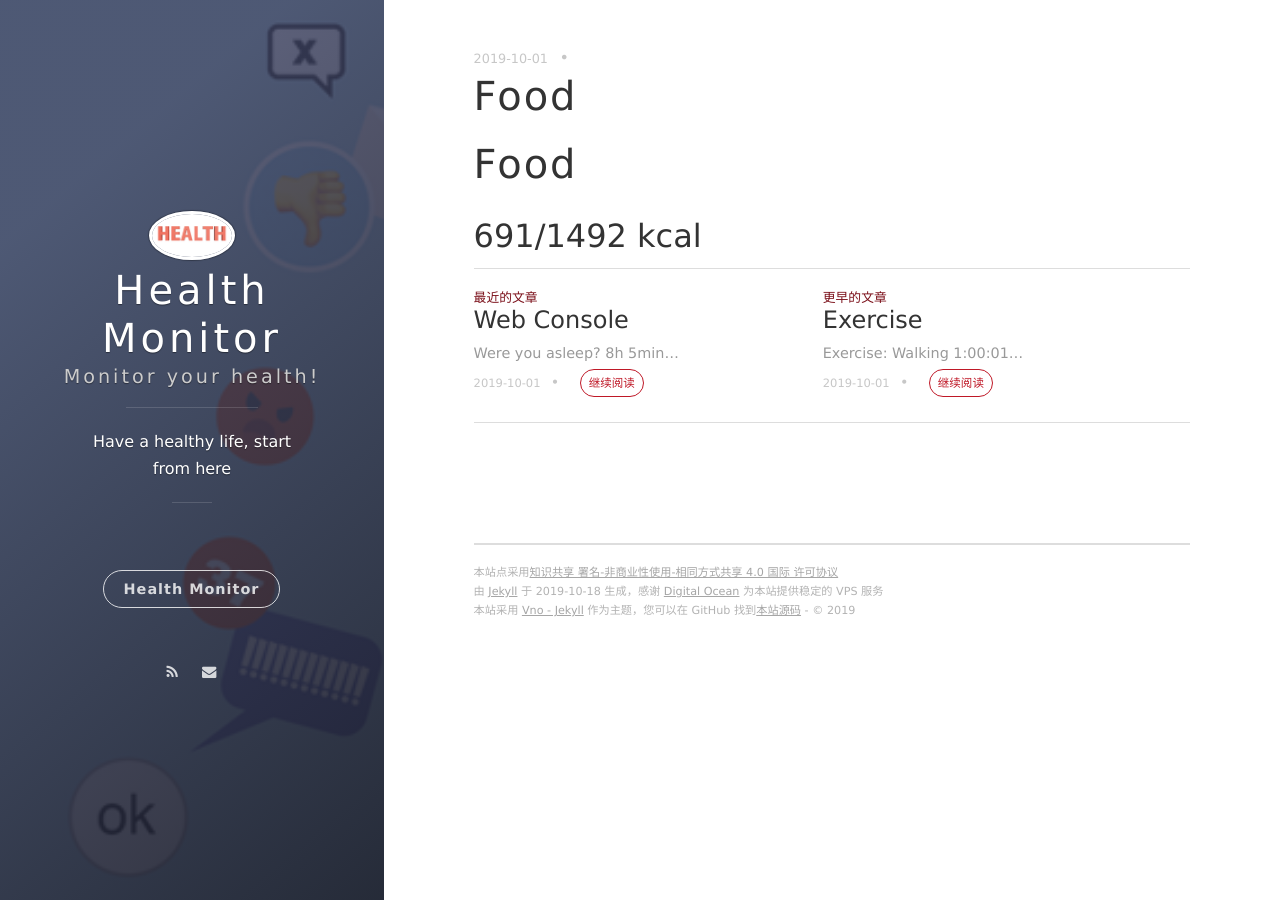
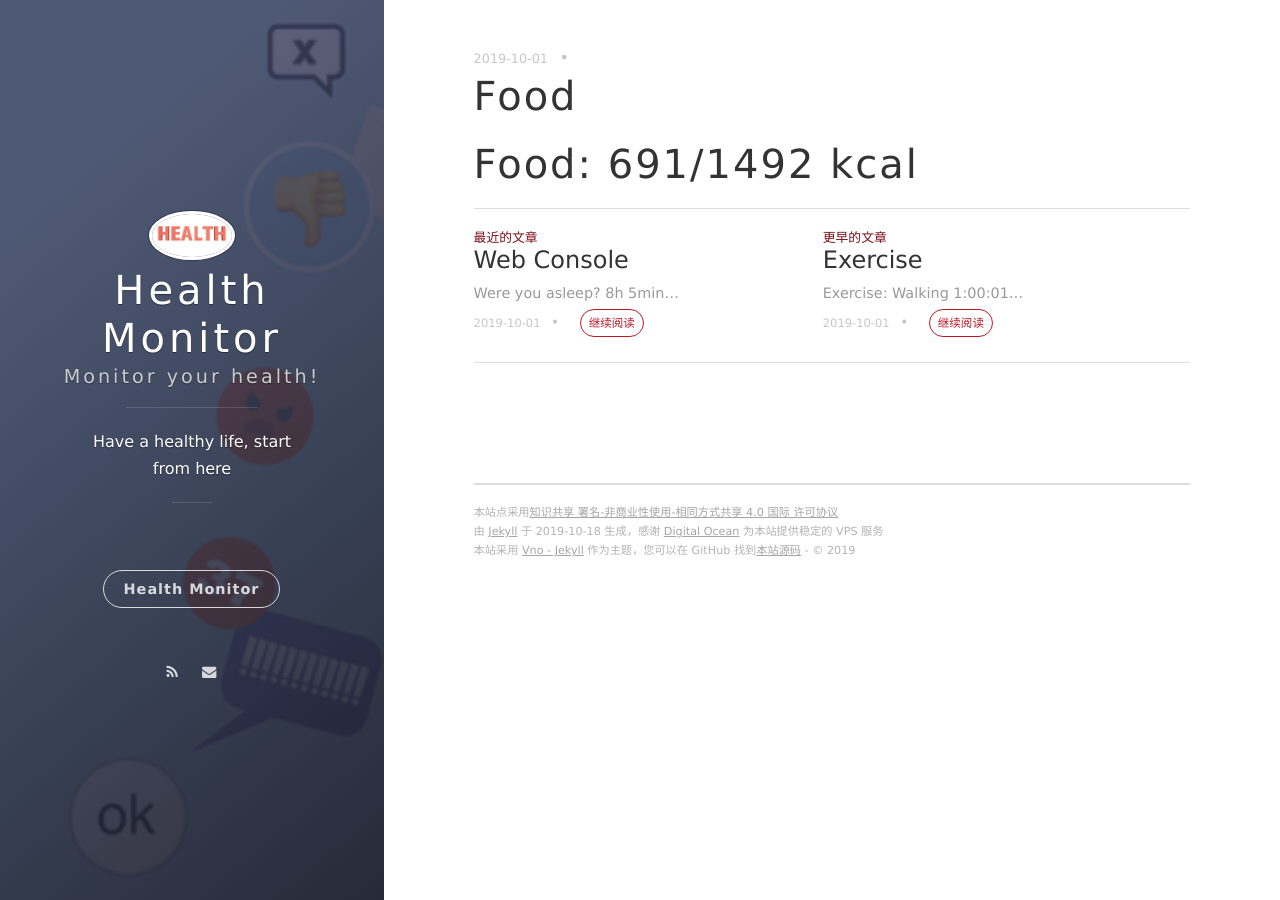
Before and after one commit to rbu1996/rbu1996.github.io, a Jekyll site: the page built from _posts/2019-10-01-Food.md, in a window 1280 px wide. Built offline with Jekyll 4.4.1, drawn with Linux system fonts in a browser that asks for light colours; nearby versions of some CDN libraries.

```diff
--- a/_posts/2019-10-01-Food.md
+++ b/_posts/2019-10-01-Food.md
@@ -5,5 +5,4 @@ date: 2019-10-01 15:01:32.000000000 +09:00
 published: true
 ---
 
-# Food
-## 691/1492 kcal
+# Food: 691/1492 kcal
```
